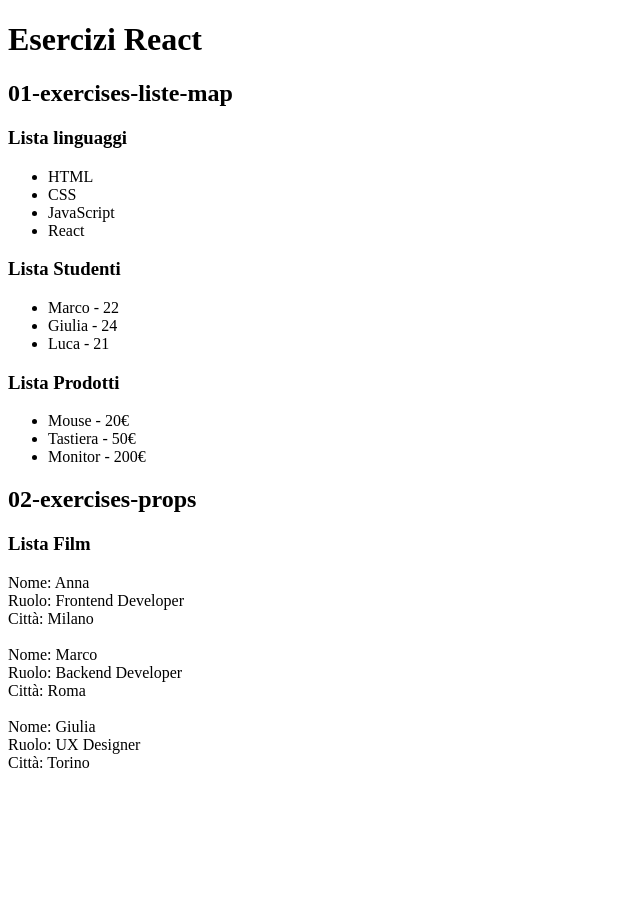
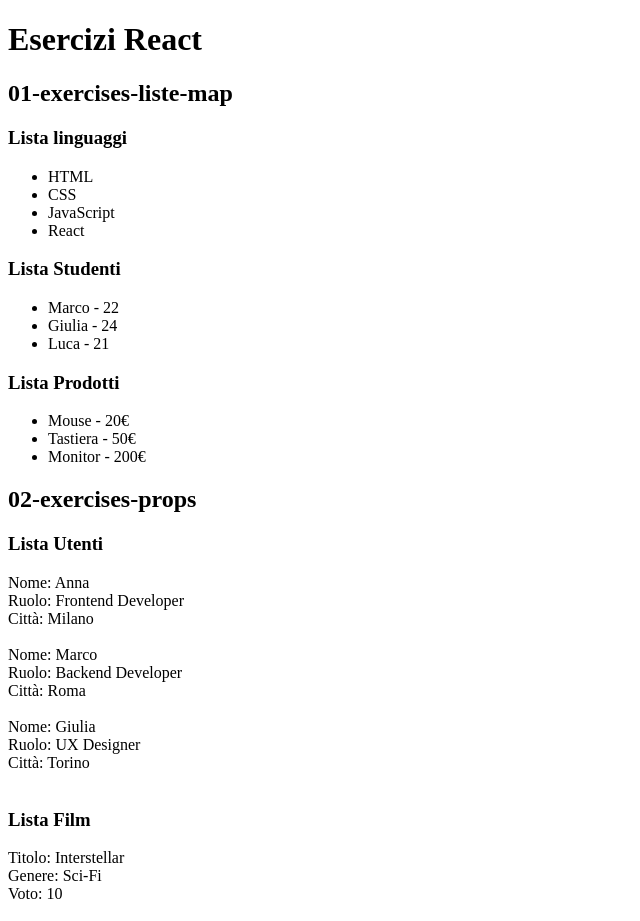
Before and after one commit to Damiana-Arangio/react-practice, a React (Vite) app: page / in a window 1280 px wide. Shown: the top 921 px of the page, without its empty margins (0-640 px from the left). Before the commit the page ends 800 px from the top, so only its background shows below. Built offline with nearby package versions, Linux system fonts and the light colour scheme.

Commit message:
feat: aggiunto esercizio lista film con props e array methods (filter, sort e map)

```diff
--- a/src/App.jsx
+++ b/src/App.jsx
@@ -2,6 +2,7 @@ import LanguagesList from "./exercises/01-liste-map/LanguagesList"
 import StudentsList from "./exercises/01-liste-map/StudentsList"
 import ProductsList from "./exercises/01-liste-map/ProductsList"
 import UserList from "./exercises/02-props/01-product-list-card/UserList"
+import MovieList from "./exercises/02-props/02-movie-list-card/MovieList"
 
 function App() {
 
@@ -14,6 +15,7 @@ function App() {
           <ProductsList/>
         <h2> 02-exercises-props </h2>
           <UserList/>
+          <MovieList/>
     </>
   )
 }
--- a/src/exercises/02-props/01-product-list-card/UserList.jsx
+++ b/src/exercises/02-props/01-product-list-card/UserList.jsx
@@ -9,7 +9,7 @@ function UserList() {
     return (
         <>
             <div>
-                <h3> Lista Film </h3>
+                <h3> Lista Utenti </h3>
                 {users.map( user => (
                     <UserCard
                         key={user.id}
--- /dev/null
+++ b/src/exercises/02-props/02-movie-list-card/MovieCard.jsx
@@ -0,0 +1,19 @@
+function MovieCard(props) {
+
+    const { movie } = props;
+
+    /*************
+        RENDER
+    *************/
+    return (
+
+        <>
+            <div>Titolo: {movie.title}</div>
+            <div>Genere: {movie.genre}</div>
+            <div>Voto: {movie.rating}</div>
+            <br />
+        </>
+    );
+}
+
+export default MovieCard;
--- /dev/null
+++ b/src/exercises/02-props/02-movie-list-card/MovieList.jsx
@@ -0,0 +1,35 @@
+import movies from "./movies.js"
+import MovieCard from "./MovieCard";
+
+function MovieList() {
+
+    const moviesFiltratiEOrdinati = filtraOrdinaFilm();
+
+    /*************
+        RENDER
+    *************/
+    return(
+
+        <div>
+            <h3> Lista Film </h3>
+            {moviesFiltratiEOrdinati.map(movie => (
+                <MovieCard
+                    key={movie.id}
+                    movie={movie}
+                />
+            ))}
+
+        </div>
+
+    )
+
+    /*************
+        FUNZIONI
+    *************/
+    function filtraOrdinaFilm() {
+        const filmFiltrati = movies.filter(movie => movie.rating >=8);
+        return filmFiltrati.sort((a, b) => b.rating - a.rating);
+    }
+}
+
+export default MovieList;
--- /dev/null
+++ b/src/exercises/02-props/02-movie-list-card/movies.js
@@ -0,0 +1,8 @@
+const movies = [
+    { id: 1, title: "Inception", genre: "Sci-Fi", rating: 9 },
+    { id: 2, title: "Titanic", genre: "Romance", rating: 7 },
+    { id: 3, title: "Interstellar", genre: "Sci-Fi", rating: 10 },
+    { id: 4, title: "Joker", genre: "Drama", rating: 8 }
+];
+
+export default movies;
```
Also changed, not shown: src/exercises/02-props/02-movie-list-card/Testo.txt (added).
